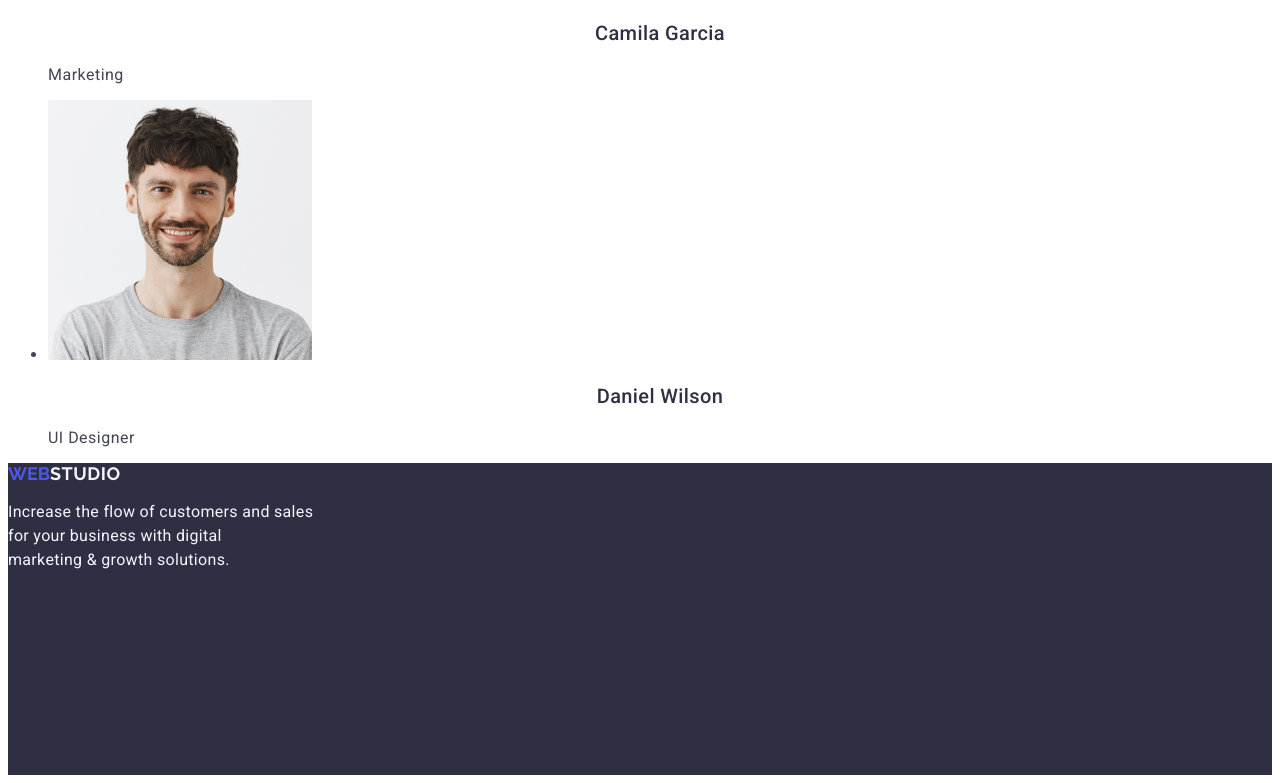
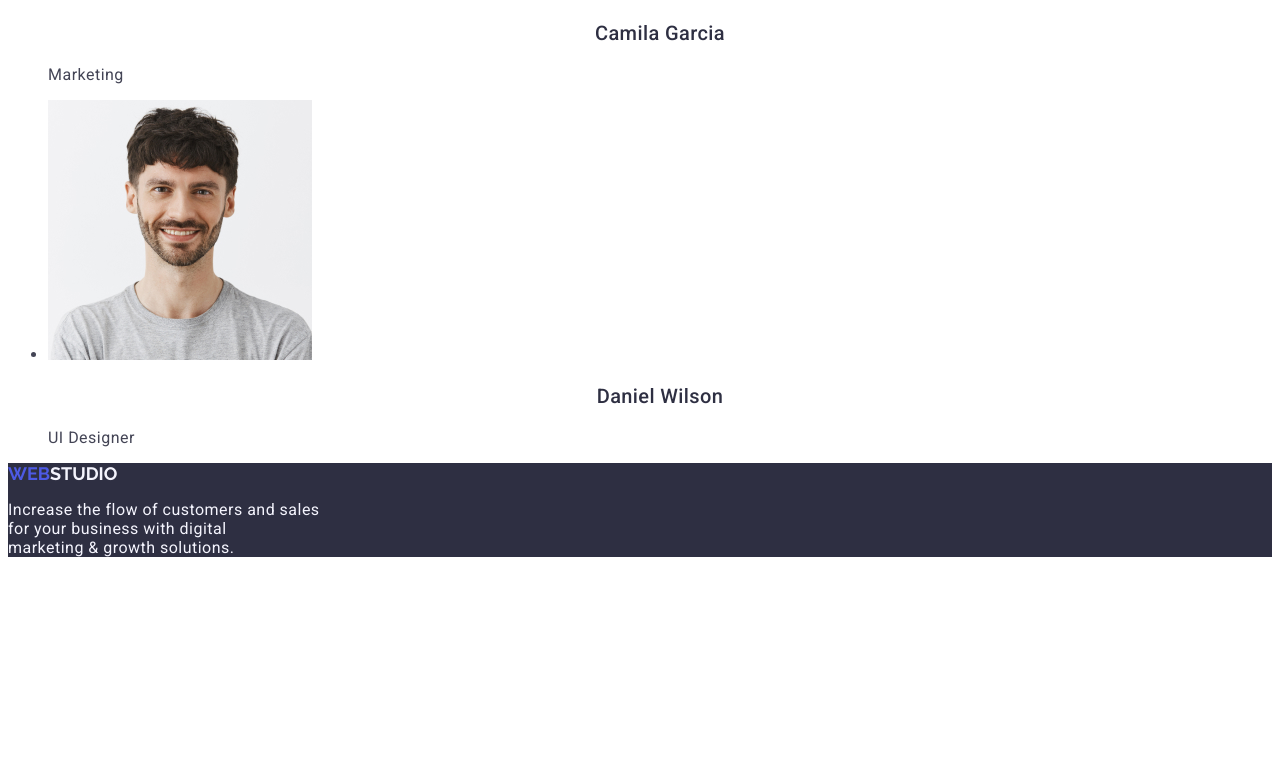
Before and after one commit to CrisVFX/goit-markup-hw-02, a plain HTML site: page index.html in a window 1280 px wide. Shown: the part 2863-3646 px from the top of the page. After the commit the page ends 3436 px from the top, so only its background shows below. Drawn offline with Linux system fonts and the light colour scheme.

Commit message:
Update styles.css

```diff
--- a/css/styles.css
+++ b/css/styles.css
@@ -56,6 +56,17 @@ body {
 .button.primary:hover,
 .button.primary:focus {
   background-color: var(--ocean);
+}
+
+.button.filter {
+  background-color: var(--ocean);
+}
+
+.button.filter:hover,
+.button.filter:focus,
+.button.filter.current {
+  background-color: var(--ocean);
+  color: var(--cloud);
 }
 
 .section-title {
@@ -122,6 +133,12 @@ body {
   text-align: center;
 }
 
+.team .position {
+  color: var(--slate);
+  font-size: 16px;
+  font-weight: 400;
+  text-align: center;
+}
 
 .nav-menu {
  display: inline-flex;
@@ -287,32 +304,14 @@ letter-spacing: 0.4px;
 
 
 
-.page-footer {
+.page-footer.bg-footer {
   background: var(--navyblue, #2E2F42);
-  width: auto;
-  height: 312px;
-  flex-shrink: 0;
 }
 
 .studio-footer {
   color: var(--cloud, #F4F4FD);
-font-family: Raleway;
-font-size: 18px;
-font-style: normal;
-font-weight: 800;
-line-height: 21px; /* 116.667% */
-letter-spacing: 0.54px;
-text-transform: uppercase;
 }
 
 .footer-description {
   color: var(--cloud, #F4F4FD);
-
-/* Body */
-font-family: Roboto;
-font-size: 16px;
-font-style: normal;
-font-weight: 400;
-line-height: 24px; /* 150% */
-letter-spacing: 0.32px;
 }
```
